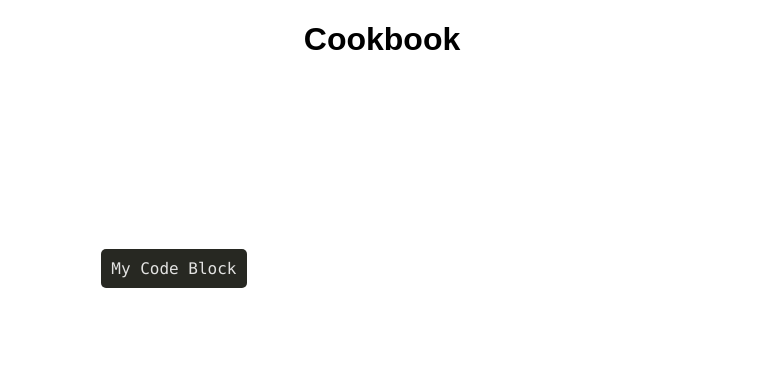
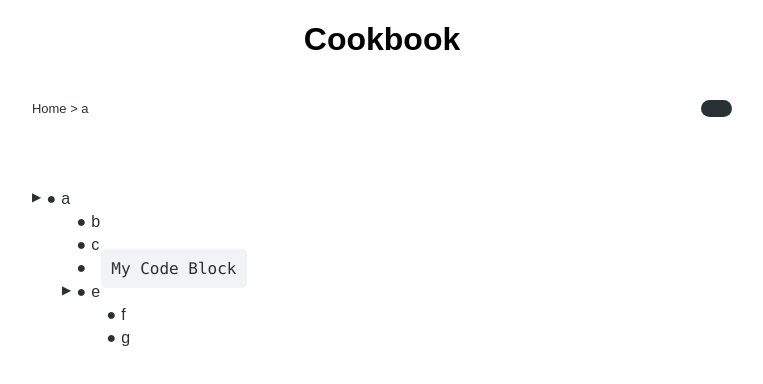
Before and after one commit to damouse/Cookbook, a React (Create React App) app: page / in a window 1280 px wide. Shown: the top 384 px of the page, without its empty margins (258-1021 px from the left). Built offline with nearby package versions, Linux system fonts and the light colour scheme.

Commit message:
much better theming

```diff
--- a/src/app/app.tsx
+++ b/src/app/app.tsx
@@ -48,9 +48,13 @@ const App = () => {
 
   function onThemeChange() {
     if (theme.name == 'light') {
-      setMode('dark')
+      // setMode('dark')
+      document.documentElement.className = ''
+      document.documentElement.classList.add(`theme-darky`)
     } else {
-      setMode('light')
+      // setMode('light')
+      document.documentElement.className = ''
+      document.documentElement.classList.add(`theme-lighty`)
     }
   }
 
--- a/src/index.scss
+++ b/src/index.scss
@@ -9,32 +9,41 @@
 // $backgroundColor: #1e1f1c;
 // $listCardColor: #272822;
 
-:root {
-  --main-text-color: rgb(255, 255, 255, 0.87);
-  --secondary-text-color: rgb(255, 255, 255, 0.6);
-  --disabled-text-color: rgb(255, 255, 255, 0.38);
-  --highlight-color: #6200ee;
-  --tag-color: #bb86fc;
-  --disabled-tag-color: rgb(187, 134, 252, 0.38);
-  --background-color: #1e1f1c;
-  --list-card-color: #272822;
-}
+// :root {
+//   --main-text-color: rgb(255, 255, 255, 0.87);
+//   --secondary-text-color: rgb(255, 255, 255, 0.6);
+//   --disabled-text-color: rgb(255, 255, 255, 0.38);
+//   --highlight-color: #6200ee;
+//   --tag-color: #bb86fc;
+//   --disabled-tag-color: rgb(187, 134, 252, 0.38);
+//   --background-color: #1e1f1c;
+//   --list-card-color: #272822;
+// }
+
+@import './variables.scss';
 
 body {
+  @include theme-aware('background', 'color-background');
+
   margin: 0;
-  font-family: -apple-system, BlinkMacSystemFont, 'Segoe UI', 'Roboto', 'Oxygen', 'Ubuntu', 'Cantarell', 'Fira Sans',
-    'Droid Sans', 'Helvetica Neue', sans-serif;
+  font-family: -apple-system, BlinkMacSystemFont, 'Segoe UI', 'Roboto', 'Oxygen', 'Ubuntu',
+    'Cantarell', 'Fira Sans', 'Droid Sans', 'Helvetica Neue', sans-serif;
   -webkit-font-smoothing: antialiased;
   -moz-osx-font-smoothing: grayscale;
+
+  background-color: var(--background-color);
+  font-family: sans-serif;
+
+  // .theme-lighty & {
+  //   background: #fafafa;
+  // }
+  // .theme-darky & {
+  //   background: #37474f;
+  // }
 }
 
 code {
   font-family: source-code-pro, Menlo, Monaco, Consolas, 'Courier New', monospace;
-}
-
-body {
-  background-color: var(--background-color);
-  font-family: sans-serif;
 }
 
 #pageHeader {
@@ -43,7 +52,8 @@ body {
 }
 
 h1 {
-  color: var(--main-text-color);
+  // color: var(--main-text-color);
+  @include theme-aware('color', 'color-card');
 }
 
 h1 a,
--- a/src/theme/global_styles.ts
+++ b/src/theme/global_styles.ts
@@ -1,21 +1,21 @@
 import { createGlobalStyle } from 'styled-components'
 
 export const GlobalStyles = createGlobalStyle`
-:root {
-    --background-color: ${(x: any) => x.theme.colors.background_color};
-    --main_text_color: ${(x: any) => x.theme.colors.main_text_color};
-    --secondary_text_color: ${(x: any) => x.theme.colors.secondary_text_color};
-    --disabled_text_color: ${(x: any) => x.theme.colors.disabled_text_color};
-    --highlight_color:  ${(x: any) => x.theme.colors.highlight_color};
-    --tag_color:  ${(x: any) => x.theme.colors.tag_color};
-    --disabled_tag_color: ${(x: any) => x.theme.colors.disabled_tag_color};
-    --background_color:  ${(x: any) => x.theme.colors.background_color};
-    --list_card_color: ${(x: any) => x.theme.colors.list_card_color};
-  }
+// :root {
+//     --background-color: ${(x: any) => x.theme.colors.background_color};
+//     --main_text_color: ${(x: any) => x.theme.colors.main_text_color};
+//     --secondary_text_color: ${(x: any) => x.theme.colors.secondary_text_color};
+//     --disabled_text_color: ${(x: any) => x.theme.colors.disabled_text_color};
+//     --highlight_color:  ${(x: any) => x.theme.colors.highlight_color};
+//     --tag_color:  ${(x: any) => x.theme.colors.tag_color};
+//     --disabled_tag_color: ${(x: any) => x.theme.colors.disabled_tag_color};
+//     --background_color:  ${(x: any) => x.theme.colors.background_color};
+//     --list_card_color: ${(x: any) => x.theme.colors.list_card_color};
+//   }
 
-h1 {
-  color: ${(x: any) => x.theme.colors.main_text_color};
-}
+// h1 {
+//   color: ${(x: any) => x.theme.colors.main_text_color};
+// }
 
 // Ok, I'm going to need a better way of doing this.
 `
--- /dev/null
+++ b/src/variables.scss
@@ -0,0 +1,52 @@
+// Dark
+// :root {
+//   --main-text-color: rgb(255, 255, 255, 0.87);
+//   --secondary-text-color: rgb(255, 255, 255, 0.6);
+//   --disabled-text-color: rgb(255, 255, 255, 0.38);
+//   --highlight-color: #6200ee;
+//   --tag-color: #bb86fc;
+//   --disabled-tag-color: rgb(187, 134, 252, 0.38);
+//   --background-color: #1e1f1c;
+//   --list-card-color: #272822;
+// }
+
+// Light
+:root {
+  --background-color: #ffffff;
+  --secondary-background-color: #f1f3f5;
+  --main-text-color: rgb(42, 49, 53);
+  --secondary-text-color: rgb(42, 49, 53);
+  --disabled-text-color: rgb(42, 49, 53);
+  --highlight-color: #6200ee;
+  --tag-color: #bb86fc;
+  --disabled-tag-color: rgb(187, 134, 252, 0.38);
+  --list-card-color: #f1f3f5;
+}
+
+$themes: (
+  lighty: (
+    color-background: #fafafa,
+    color-card: red
+  ),
+  darky: (
+    color-background: #37474f,
+    color-card: green
+  )
+);
+
+/**
+ * theme-aware - Change color of a css property based on the currently active theme
+ *
+ * @param  {key}     CSS property
+ * @param  {color}   Color name defined in the themes under _color-palette.scss
+ *
+ * @example - @include theme-aware('background', 'color-background');
+ * @returns - background: #FFF;
+ */
+@mixin theme-aware($key, $color) {
+  @each $theme-name, $theme-color in $themes {
+    .theme-#{$theme-name} & {
+      #{$key}: map-get(map-get($themes, $theme-name), $color);
+    }
+  }
+}
```
Also changed, not shown: src/node/node.tsx (+1 -22 lines).
